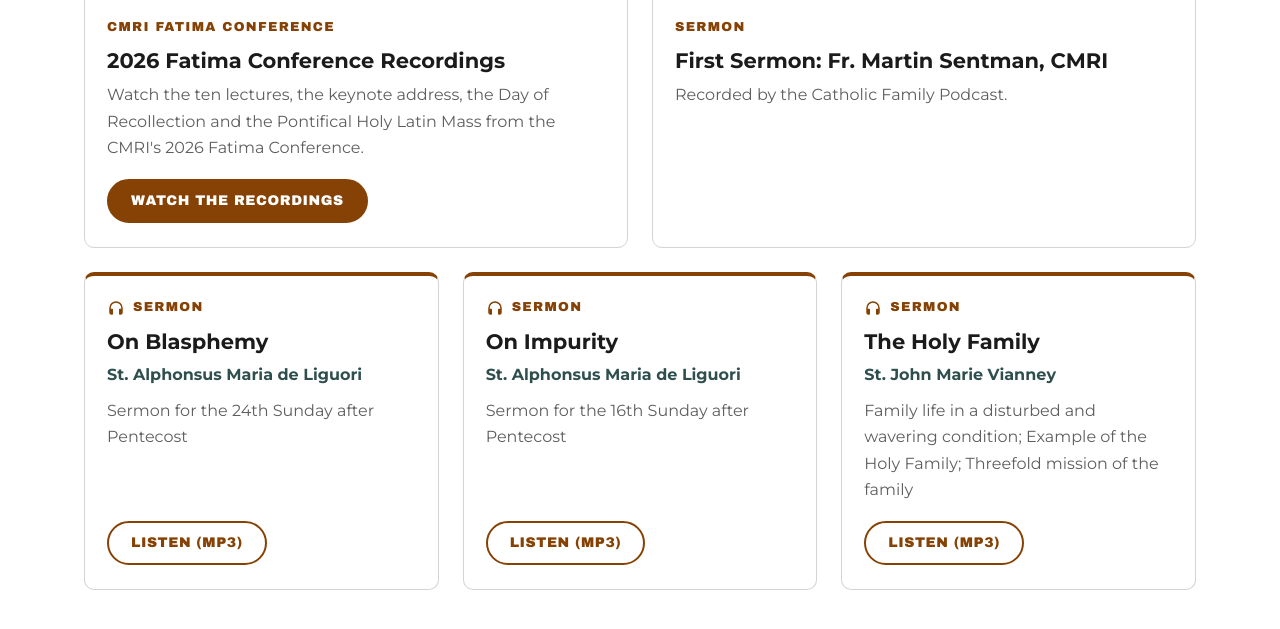
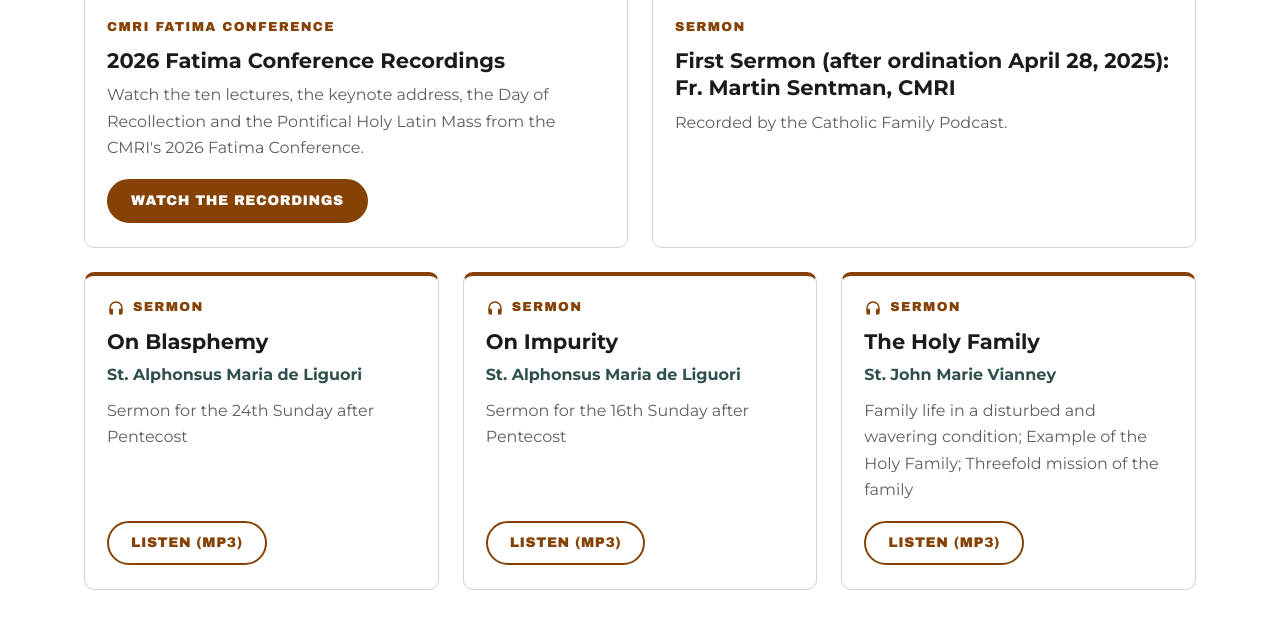
Before and after one commit to ourladymhtchurch/ourladymhtchurch.github.io, a Jekyll site: the page built from index.html, in a window 1280 px wide and 900 px high, scrolled down 2981 px, cut to the strip 212-841 px from the top of the window. Built offline with Jekyll 4.4.1, drawn with Linux system fonts in a browser that asks for light colours.

Commit message:
Add the ordination date to Fr. Sentman's first sermon title

```diff
--- a/_data/featured.yml
+++ b/_data/featured.yml
@@ -23,7 +23,7 @@ items:
 
   - type: video
     label: "Sermon"
-    title: "First Sermon: Fr. Martin Sentman, CMRI"
+    title: "First Sermon (after ordination April 28, 2025): Fr. Martin Sentman, CMRI"
     text: "Recorded by the Catholic Family Podcast."
     youtube: d7nFr9nXhSI
     start: 14
```
